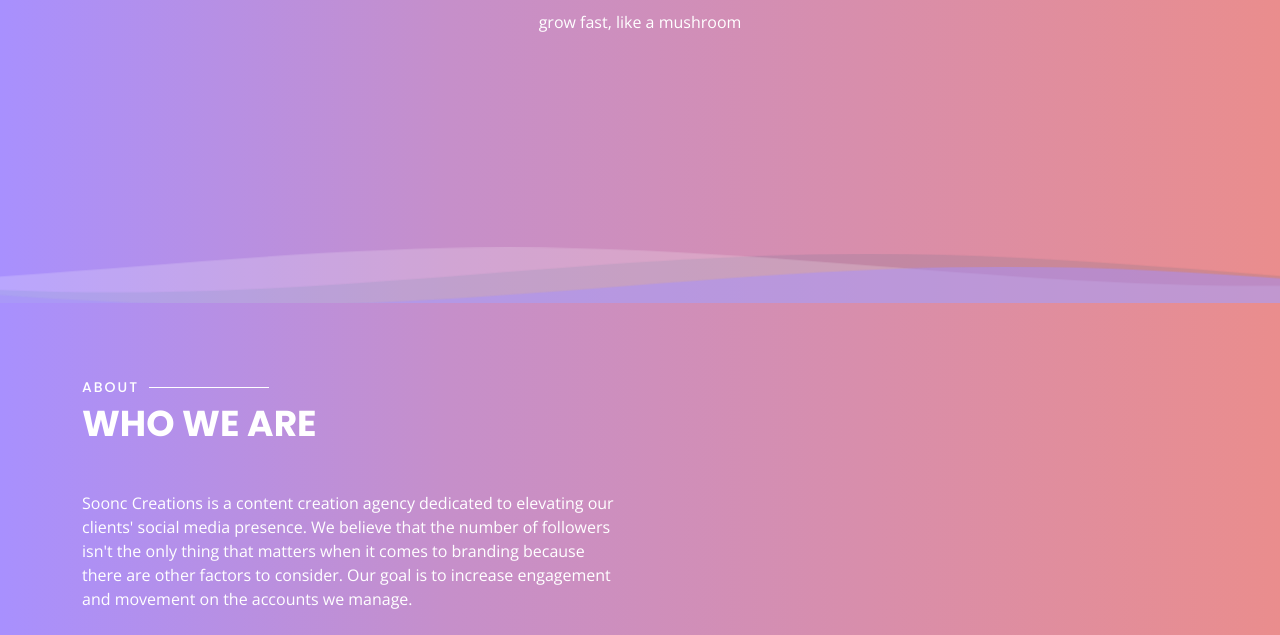
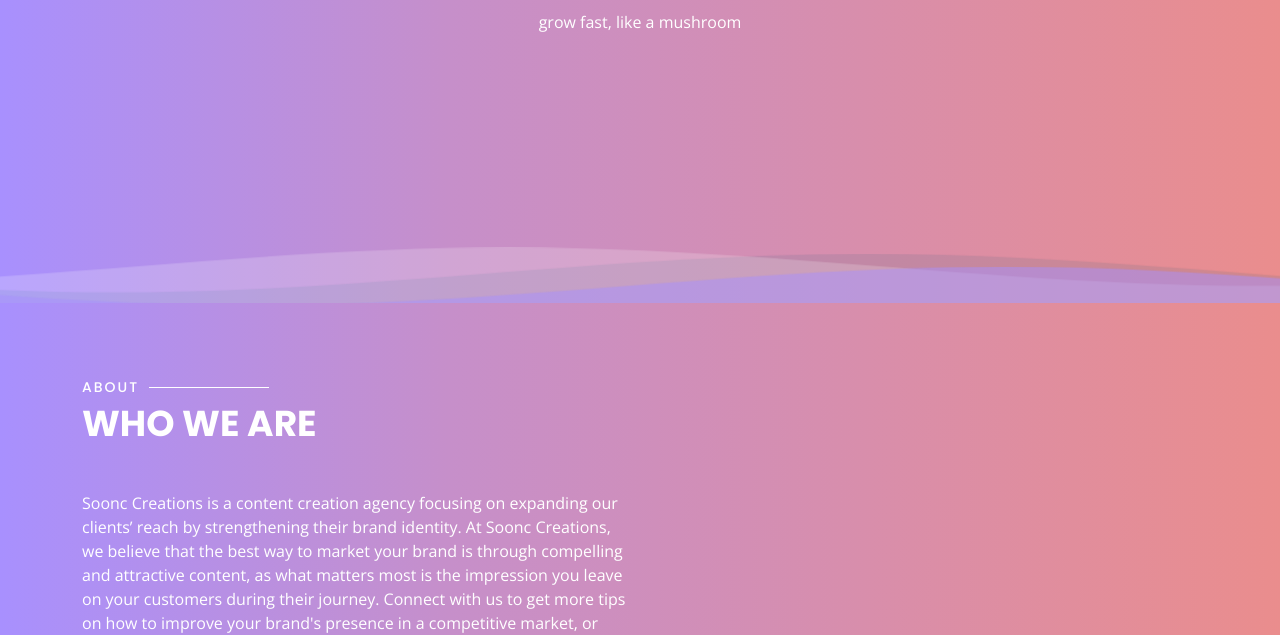
Before and after one commit to Albert666h/website, a plain HTML site: page index.html in a window 1280 px wide. Shown: the part 317-952 px from the top of the page. Drawn offline with nearby package versions, Linux system fonts and the light colour scheme.

Commit message:
Update index.html

```diff
--- a/index.html
+++ b/index.html
@@ -108,7 +108,7 @@
         <div class="row content" data-aos="fade-up">
           <div class="col-lg-6">
             <p>
-              Soonc Creations is a content creation agency dedicated to elevating our clients' social media presence. We believe that the number of followers isn't the only thing that matters when it comes to branding because there are other factors to consider. Our goal is to increase engagement and movement on the accounts we manage.
+              Soonc Creations is a content creation agency focusing on expanding our clients’ reach by strengthening their brand identity. At Soonc Creations, we believe that the best way to market your brand is through compelling and attractive content, as what matters most is the impression you leave on your customers during their journey. Connect with us to get more tips on how to improve your brand's presence in a competitive market, or check out our services below for more professional and effective growth.
             </p>
           </div>
         </div>
```
